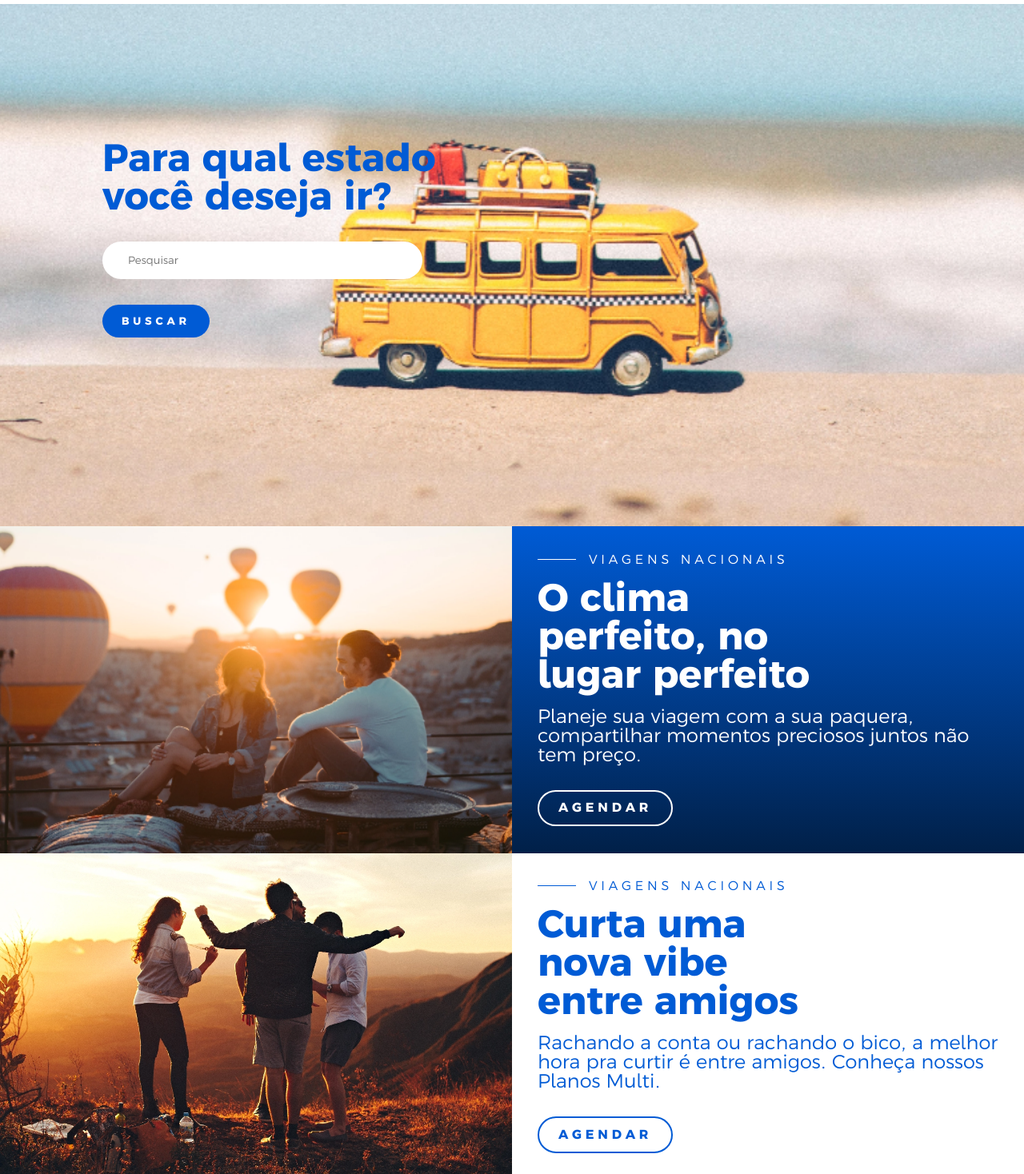
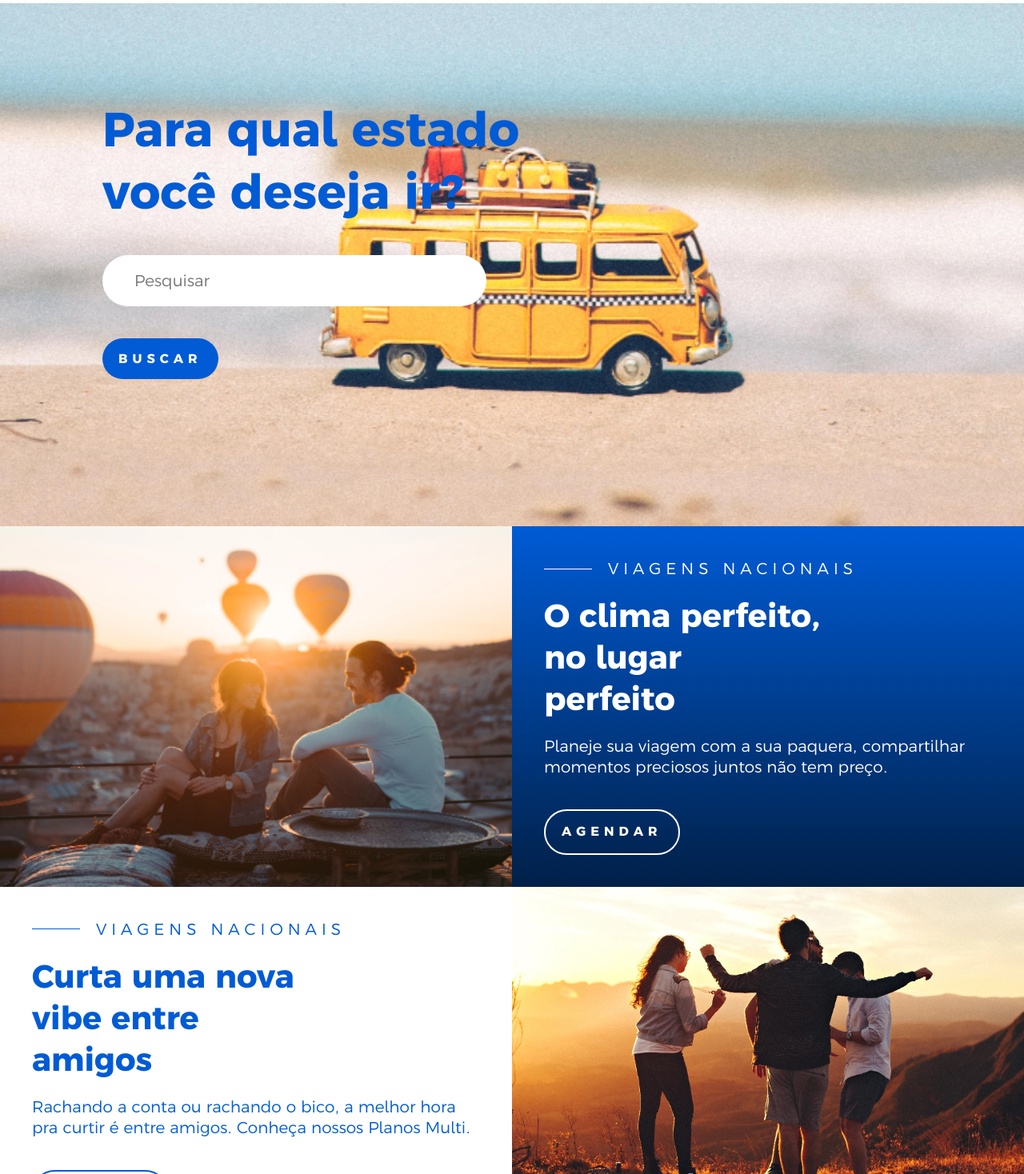
Before and after one commit to matEvangelista/desafio-tecnico, a React (Vite) app: page / in a window 1280 px wide. Shown: the part 62-1530 px from the top of the page at 80% size. Built offline with nearby package versions, Linux system fonts and the light colour scheme.

Commit message:
footer e alterações no estilo

```diff
--- a/src/App.tsx
+++ b/src/App.tsx
@@ -1,8 +1,9 @@
+import "./styles/Reset.scss";
 import "./styles/App.scss";
-import "./styles/Reset.scss";
 import Navbar from "./components/Navbar";
 import Header from "./components/Header";
 import Main from "./components/Main";
+import Footer from "./components/Footer";
 
 function App() {
     return (
@@ -10,6 +11,7 @@ function App() {
             <Navbar />
             <Header />
             <Main/>
+            <Footer/>
         </>
     );
 }
--- /dev/null
+++ b/src/components/Footer.tsx
@@ -0,0 +1,43 @@
+import logo from "../assets/logo.png";
+
+export default function Footer() {
+    return (
+        <footer className="container">
+            <ul>
+                <li><img src={logo} alt="logo" /></li>
+                <li>Sobre nós</li>
+                <li>Mural de memórias</li>
+                <li>Eventos gudi</li>
+                <li>Nosso blog</li>
+            </ul>
+            <ul>
+                <li>Contato</li>
+                <li>Char virtual</li>
+                <li>SAC Online</li>
+                <li>Ouvidoria</li>
+                <li>FAQ</li>
+            </ul>
+            <ul>
+                <li>Benefícios</li>
+                <li>Conta digital Gudi</li>
+                <li>Viaje com Milhas</li>
+                <li>C6 Átomos</li>
+                <li>ID Jovem</li>
+            </ul>
+            <ul>
+                <li>Lugares</li>
+                <li>O melhor do Brasil</li>
+                <li>Pontos turísticos</li>
+                <li>Cidades frequentes</li>
+                <li>Restaurantes</li>
+            </ul>
+            <ul>
+                <li>Curiosidades</li>
+                <li>Cultura e tradições</li>
+                <li>Pratos típicos</li>
+                <li>Mitos brasileiros</li>
+                <li>Carnaval</li>
+            </ul>
+        </footer>
+    );
+}
--- a/src/components/Section.tsx
+++ b/src/components/Section.tsx
@@ -1,5 +1,5 @@
 // há apenas dois tipos de sections: as que possuem foto à direita e texto à esquerda e o contrário disso.
-// é passado por props a variável textLeft, que representa a segunda situação e será utilizada como condição no SASS
+// é passado por props a variável textLeft, que representa a segunda situação
 export default function Section ({
     textLeft,
     img,
--- a/src/styles/App.scss
+++ b/src/styles/App.scss
@@ -13,7 +13,8 @@
 }
 
 html {
-    font-size: calc(16px + 0.390625vw); // 1 rem equivale a isto
+    font-size: calc(15px + 0.390625vw); // 1 rem equivale a isto
+    line-height: 1.3;
 }
 
 // criando variáveis a partir das fontes
@@ -54,7 +55,7 @@ $main-br: 60px;
     border-radius: $main-br;
     letter-spacing: $spaced;
     text-transform: uppercase;
-    padding: 0.8rem 1.5rem;
+    padding: 0.8rem 1rem;
     @if $border {
         border: 2px solid $border-color;
     } @else {
@@ -65,6 +66,7 @@ $main-br: 60px;
     width: fit-content;
     transition: 0.5s;
     cursor: pointer;
+    font-size: .8rem;
 }
 
 //flex center
@@ -80,6 +82,7 @@ $main-br: 60px;
     padding: 1rem 2rem;
     border-radius: $main-br;
     border: none;
+    font-size: 1rem;
     &:focus {
         outline: 2px solid $main-blue;
     }
@@ -93,7 +96,7 @@ nav {
     background-color: $white;
     z-index: 99999;
     .container {
-        padding: 1rem 0;
+        padding: .5rem 0;
         @include flex-center();
         justify-content: space-between;
     }
@@ -108,6 +111,7 @@ nav {
     }
     #agendar {
         @include btn($main-blue, $white, none);
+        font-size: .8rem;
     }
     img {
         height: 2rem;
@@ -128,7 +132,8 @@ header {
     // criei uma classe para div para não poluir o trecho acima
     .destino {
         width: 100%;
-        max-width: 500px;
+        font-size: 1rem;
+        max-width: 600px;
         display: flex;
         flex-direction: column;
         gap: 2rem;
@@ -155,10 +160,57 @@ header {
     }
 }
 
+.img-text {
+    img {
+        width: 100%;
+        height: 100%;
+        object-fit: cover;
+    }
+    figcaption {
+        height: max-content;
+        display: flex;
+        flex-direction: column;
+        gap: 1rem;
+        padding: 2rem;
+        h2 {
+            font-family: $font-bold;
+            font-size: 2rem;
+            width: 62%;
+        }
+        p {
+            font-family: $font-light;
+        }
+        p:first-of-type {
+            text-transform: uppercase;
+            letter-spacing: $spaced;
+            display: flex;
+            align-items: center;
+            gap: 1rem;
+            div {
+                width: 3rem;
+                height: 1px;
+            }
+        }
+        a {
+            margin-top: 1rem;
+        }
+    }
+    display: grid;
+    grid-template-columns: 1fr 1fr;
+    height: fit-content;
+}
+
 .text-left {
-    flex-direction: row-reverse;
     figcaption {
         color: $main-blue;
+        order: 1;
+        grid-column-start: 1;
+        grid-column-end: 1;
+        grid-row-start: 1;
+    }
+    img {
+        grid-column-start: 2;
+        grid-column-end: 2;
     }
     a {
         @include btn(inherit, $main-blue, true, $main-blue);
@@ -187,46 +239,6 @@ header {
     div {
         background-color: $white;
     }
-}
-
-.img-text {
-    img {
-        width: 50%;
-    }
-    figcaption {
-        height: max-content;
-        width: 50%;
-        display: flex;
-        flex-direction: column;
-        gap: 1rem;
-        padding: 2rem;
-        h2 {
-            font-family: $font-bold;
-            font-size: 3rem;
-            width: 62%;
-        }
-        p {
-            font-family: $font-light;
-            font-size: 1.5rem;
-        }
-        p:first-of-type {
-            font-size: 1rem;
-            text-transform: uppercase;
-            letter-spacing: $spaced;
-            display: flex;
-            align-items: center;
-            gap: 1rem;
-            div {
-                width: 3rem;
-                height: 1px;
-            }
-        }
-        a {
-            margin-top: 1rem;
-        }
-    }
-    @include flex-center();
-    height: fit-content;
 }
 
 .suggestions-container {
@@ -266,12 +278,11 @@ header {
     gap: 2rem;
     p {
         font-family: $font-regular;
-        font-size: 1.5rem;
         width: 50%;
     }
     h2 {
         font-family: $font-bold;
-        font-size: 3rem;
+        font-size: 2rem;
         width: 50%;
         margin-bottom: 1rem;
     }
@@ -299,7 +310,6 @@ header {
     }
     p {
         width: 90%;
-        font-size: 1rem;
         text-align: center;
     }
     &.gray {
@@ -363,3 +373,26 @@ header {
         }
     }
 }
+
+// footer
+footer {
+    color: $main-blue;
+    padding: 2rem;
+    display: flex;
+    justify-content: space-between;
+    align-items: baseline;
+    font-family: $font-regular;
+    font-size: .8rem;
+    ul {
+        display: flex;
+        flex-direction: column;
+        gap: .5rem;
+        li:first-of-type{
+            font-family: $font-bold;
+            margin-bottom: 1rem;
+        }
+    }
+    img {
+        height: 2rem;
+    }
+}
--- a/src/styles/Reset.scss
+++ b/src/styles/Reset.scss
@@ -6,8 +6,6 @@ html, body, div, span, object, iframe, figure, h1, h2, h3, h4, h5, h6, p, blockq
     margin: 0;
     padding: 0;
     border: 0;
-    font-size: 100%;
-    font: inherit;
     vertical-align: baseline;
     text-rendering: optimizeLegibility;
     -webkit-font-smoothing: antialiased;
@@ -18,10 +16,6 @@ html, body, div, span, object, iframe, figure, h1, h2, h3, h4, h5, h6, p, blockq
 
 footer, header, nav, section, main{
     display: block;
-}
-
-body{
-    line-height: 1;
 }
 
 ol, ul{
```
